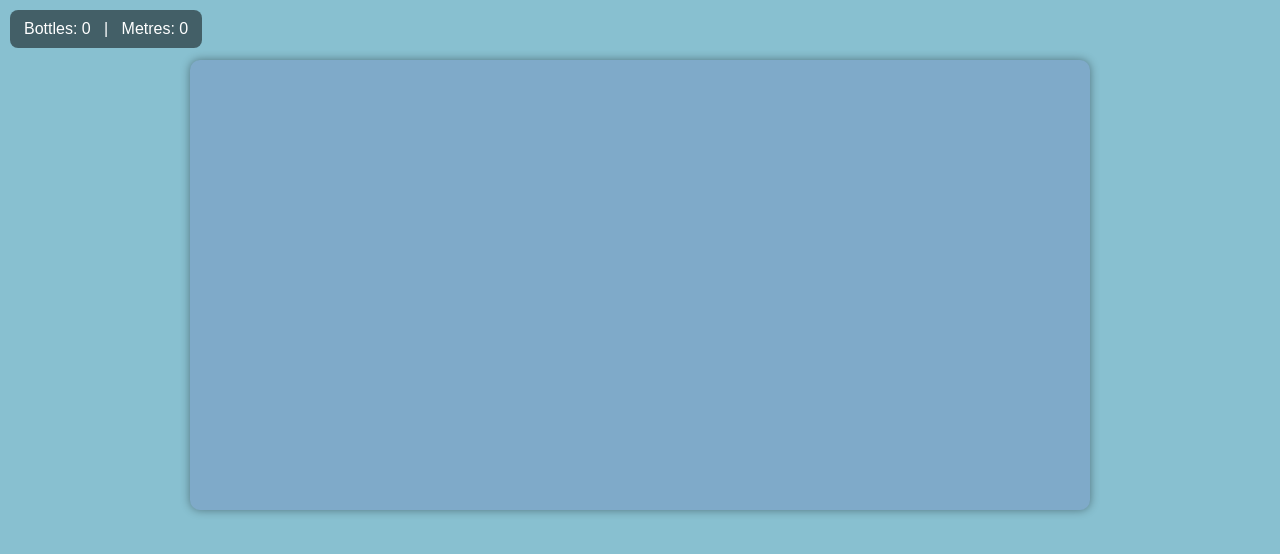
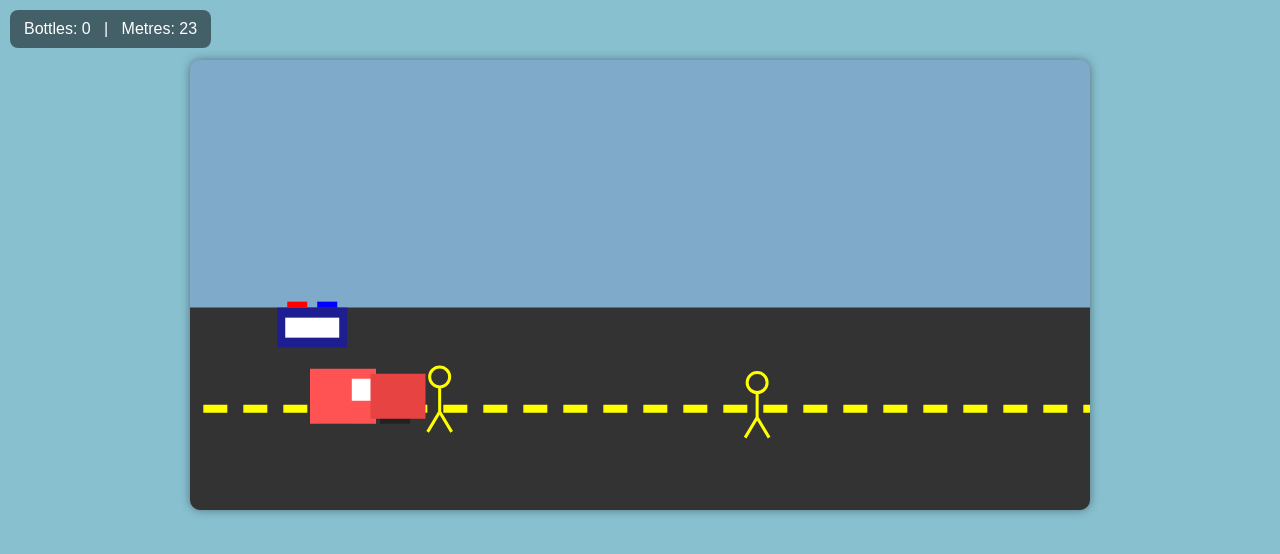
Before and after one commit to luisigidrk/Drunk-Driving-Simulator-2000, a plain HTML site: page index.html in a window 1280 px wide. Drawn offline with Linux system fonts and the light colour scheme.

Commit message:
Update index.html

```diff
--- a/index.html
+++ b/index.html
@@ -2,7 +2,7 @@
 <html>
 <head>
 <meta charset="utf-8">
-<title>Drunk Driving Simulator 2000</title>
+<title>Truck Road Dodge</title>
 <style>
   body { background:#88c0d0; margin:0; font-family:sans-serif; }
   #hud { position:absolute; top:10px; left:10px; color:white;
@@ -72,4 +72,190 @@ function drawTruck() {
   // wheels
   ctx.fillStyle = "#222";
   ctx.fillRect(truck.x + 10, truck.y + truck.h - 10, 30, 10);
-  ctx.fillRect(truck.x + 70, truck.y + truck.h -
+  ctx.fillRect(truck.x + 70, truck.y + truck.h - 10, 30, 10);
+
+  // cab
+  ctx.fillStyle = "#ff5252";
+  ctx.fillRect(truck.x, truck.y, truck.w * 0.6, truck.h);
+
+  // window
+  ctx.fillStyle = "#fff";
+  ctx.fillRect(truck.x + truck.w*0.38, truck.y + 10, 34, 22);
+
+  // trailer
+  ctx.fillStyle = "#e84343";
+  ctx.fillRect(truck.x + truck.w*0.55, truck.y + 5, truck.w*0.50, truck.h - 10);
+}
+
+// Stick figure "kid" (cartoon, harmless)
+function drawKid(o) {
+  ctx.strokeStyle = "yellow";
+  ctx.lineWidth = 3;
+  ctx.beginPath();
+  ctx.arc(o.x + o.w/2, o.y + 10, 10, 0, Math.PI*2);
+  ctx.moveTo(o.x + o.w/2, o.y + 20);
+  ctx.lineTo(o.x + o.w/2, o.y + 45);
+  ctx.lineTo(o.x + o.w/2 - 12, o.y + 65);
+  ctx.moveTo(o.x + o.w/2, o.y + 45);
+  ctx.lineTo(o.x + o.w/2 + 12, o.y + 65);
+  ctx.stroke();
+}
+
+// Police car (simple cartoon)
+function drawPolice(o) {
+  ctx.fillStyle = "#1e1e90";
+  ctx.fillRect(o.x, o.y, o.w, o.h);
+
+  ctx.fillStyle = "white";
+  ctx.fillRect(o.x + 8, o.y + 10, o.w - 16, o.h - 20);
+
+  // light bar
+  ctx.fillStyle = "red";
+  ctx.fillRect(o.x + 10, o.y - 6, 20, 6);
+  ctx.fillStyle = "blue";
+  ctx.fillRect(o.x + 40, o.y - 6, 20, 6);
+}
+
+// Bottle
+function drawBottle(o) {
+  ctx.fillStyle = "#3fcf5f";
+  ctx.fillRect(o.x, o.y, o.w, o.h);
+  ctx.fillStyle = "white";
+  ctx.fillRect(o.x + 4, o.y + 12, o.w - 8, 8);
+}
+
+function spawn() {
+  const type = Math.random();
+
+  if (type < 0.15) {
+    // bottle
+    objects.push({
+      kind:"bottle",
+      x:W + 20,
+      y: ROAD_Y + Math.random() * (ROAD_HEIGHT - 50),
+      w: 20,
+      h: 35,
+      speed: baseSpeed + Math.random()*80
+    });
+  }
+  else if (type < 0.55) {
+    // kid
+    objects.push({
+      kind:"kid",
+      x:W + 20,
+      y: ROAD_Y + Math.random() * (ROAD_HEIGHT - 70),
+      w: 30,
+      h: 70,
+      speed: baseSpeed + Math.random()*80
+    });
+  }
+  else {
+    // police car
+    objects.push({
+      kind:"police",
+      x:W + 20,
+      y: ROAD_Y + Math.random() * (ROAD_HEIGHT - 50),
+      w: 70,
+      h: 40,
+      speed: baseSpeed + Math.random()*80
+    });
+  }
+}
+
+function collide(a,b) {
+  return !(a.x+a.w < b.x || a.x > b.x+b.w || a.y+a.h < b.y || a.y > b.y+b.h);
+}
+
+function loop(t) {
+  if (!playing) return;
+
+  let dt = (t - last) / 1000;
+  last = t;
+
+  // INPUT
+  if (keys["ArrowUp"] || keys["w"]) truck.y -= 240 * dt;
+  if (keys["ArrowDown"] || keys["s"]) truck.y += 240 * dt;
+
+  // clamp to road
+  const top = ROAD_Y + 5;
+  const bottom = ROAD_Y + ROAD_HEIGHT - truck.h - 5;
+  truck.y = Math.max(top, Math.min(bottom, truck.y));
+
+  // spawn
+  if (Math.random() < 0.02) spawn();
+
+  // Update objects
+  const spd = baseSpeed + bonusSpeed;
+
+  for (let i = objects.length - 1; i >= 0; i--) {
+    let o = objects[i];
+    o.x -= o.speed * dt;
+
+    // collision
+    if (collide(truck, o)) {
+      if (o.kind === "bottle") {
+        bottleCount++;
+        bonusSpeed += 80;
+        objects.splice(i,1);
+        continue;
+      } else {
+        // hit kid or police => game ends
+        alert("Game Over!\nBottles: " + bottleCount + "\nDistance: " + Math.floor(meters));
+        playing = false;
+        return;
+      }
+    }
+
+    // remove old
+    if (o.x < -200) objects.splice(i,1);
+  }
+
+  // decay boost
+  bonusSpeed = Math.max(0, bonusSpeed - 90 * dt);
+
+  // meters
+  meters += spd * dt / 40;
+
+  // HUD update
+  hudBottles.textContent = bottleCount;
+  hudMeters.textContent = Math.floor(meters);
+
+  // DRAW
+  ctx.clearRect(0,0,W,H);
+
+  // sky
+  ctx.fillStyle = "#7faac9";
+  ctx.fillRect(0,0,W,H);
+
+  // road
+  ctx.fillStyle = "#333";
+  ctx.fillRect(0,ROAD_Y,W,ROAD_HEIGHT);
+
+  // lane stripes
+  ctx.fillStyle = "yellow";
+  let offset = (t * 0.1) % 40;
+  for (let x = -offset; x < W; x += 40) {
+    ctx.fillRect(x, ROAD_Y + ROAD_HEIGHT/2 - 4, 24, 8);
+  }
+
+  // truck
+  drawTruck();
+
+  // objects
+  objects.forEach(o => {
+    if (o.kind === "kid") drawKid(o);
+    else if (o.kind === "police") drawPolice(o);
+    else drawBottle(o);
+  });
+
+  requestAnimationFrame(loop);
+}
+
+window.addEventListener("keydown", e => { keys[e.key] = true; });
+window.addEventListener("keyup", e => { keys[e.key] = false; });
+
+start();
+</script>
+
+</body>
+</html>
```
